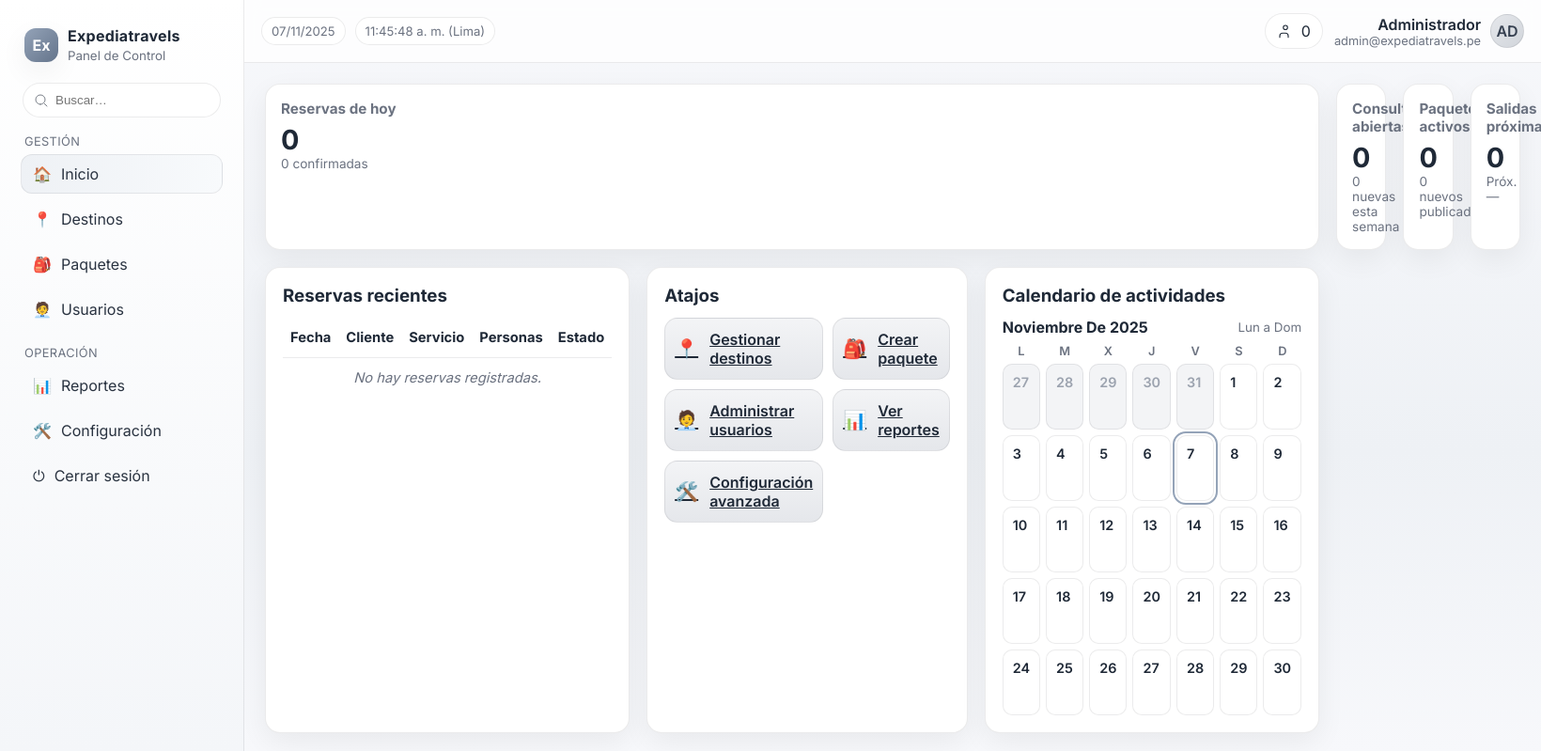
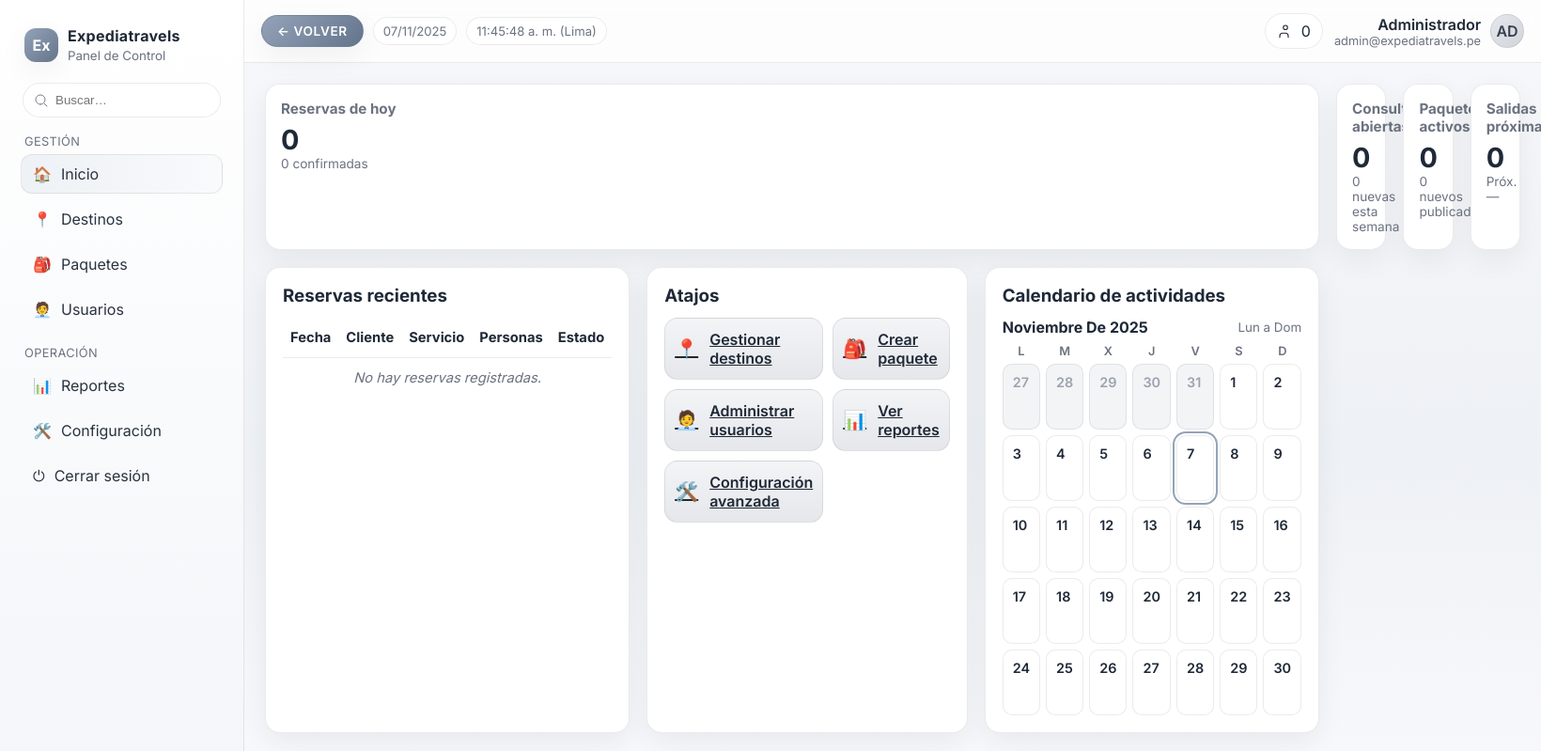
Before and after one commit to xSimix/expediatravels, a PHP site: page /administracion/index.php in a window 1640 px wide; the page is wider, and only the part inside the window is pictured. Shown: the top 799 px of that part at 94% size. Run offline with PHP 8.4, Linux system fonts and the light colour scheme; data that the repository does not hold is empty.

Commit message:
Agregar botón Volver en panel de administración

```diff
--- a/administracion/plantilla/cabecera.php
+++ b/administracion/plantilla/cabecera.php
@@ -103,6 +103,7 @@ $navActivo = static function (string $clave) use ($paginaActiva): string {
         <div class="topbar-inner">
           <div class="left">
             <button id="btnMenu" class="hamburger" aria-label="Abrir menú lateral" aria-controls="sidebar" aria-expanded="false">☰</button>
+            <a class="btn-volver" href="../index.php" aria-label="Volver a la web principal">← VOLVER</a>
             <div class="badge" id="today">—</div>
             <div class="badge" id="clock">—</div>
           </div>
--- a/administracion/recursos/dashboard.css
+++ b/administracion/recursos/dashboard.css
@@ -158,6 +158,41 @@ body {
   display: flex;
   align-items: center;
   gap: 10px;
+}
+
+.btn-volver {
+  display: inline-flex;
+  align-items: center;
+  gap: 6px;
+  padding: 8px 16px;
+  border-radius: 999px;
+  background: linear-gradient(135deg, var(--brand-2), var(--brand));
+  color: #ffffff;
+  text-decoration: none;
+  font-size: 0.85rem;
+  font-weight: 600;
+  letter-spacing: 0.6px;
+  border: 1px solid rgba(100, 116, 139, 0.35);
+  box-shadow: var(--shadow);
+  transition: transform 0.15s ease, box-shadow 0.15s ease, filter 0.15s ease;
+}
+
+.btn-volver:hover,
+.btn-volver:focus-visible {
+  filter: brightness(1.05);
+  transform: translateY(-1px);
+  box-shadow: 0 12px 24px rgba(100, 116, 139, 0.28);
+}
+
+.btn-volver:focus-visible {
+  outline: 3px solid rgba(100, 116, 139, 0.45);
+  outline-offset: 2px;
+}
+
+.btn-volver:active {
+  transform: translateY(0);
+  filter: brightness(0.97);
+  box-shadow: 0 6px 16px rgba(100, 116, 139, 0.22);
 }
 
 .hamburger {
```
